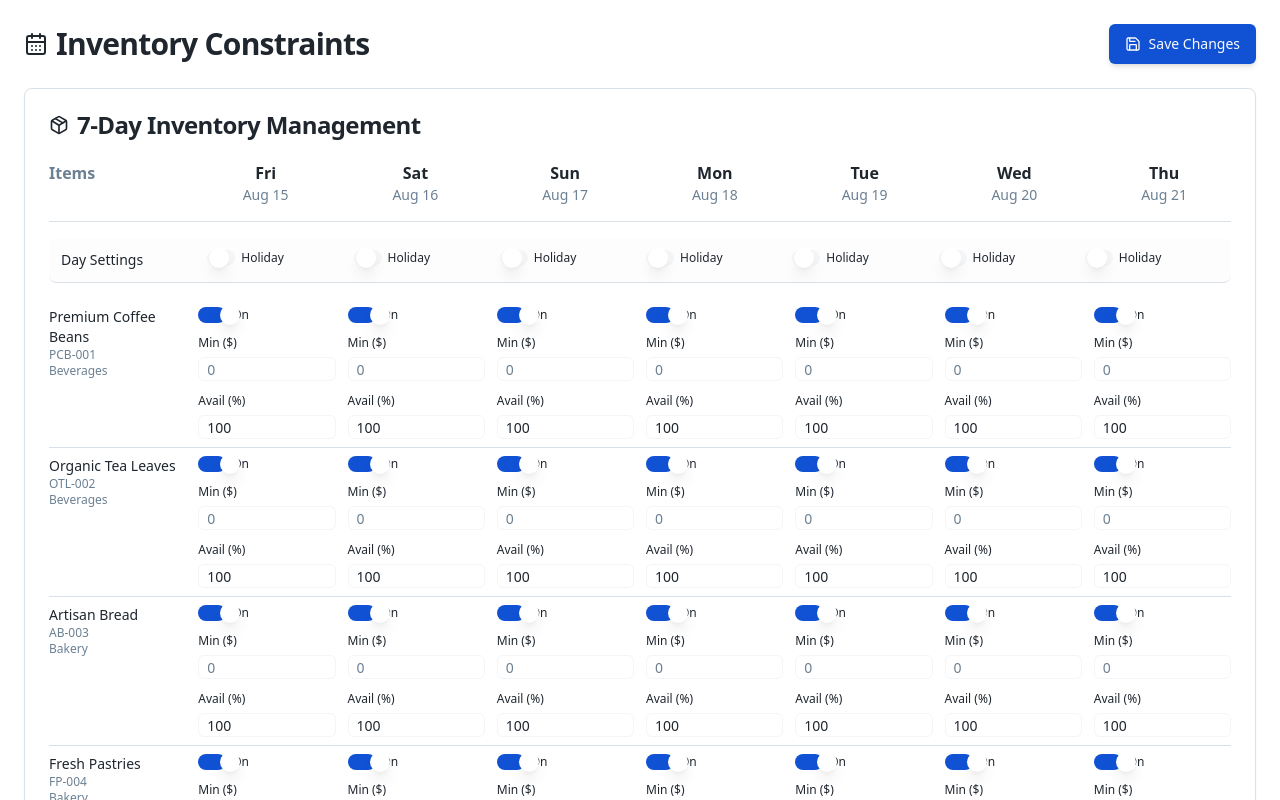
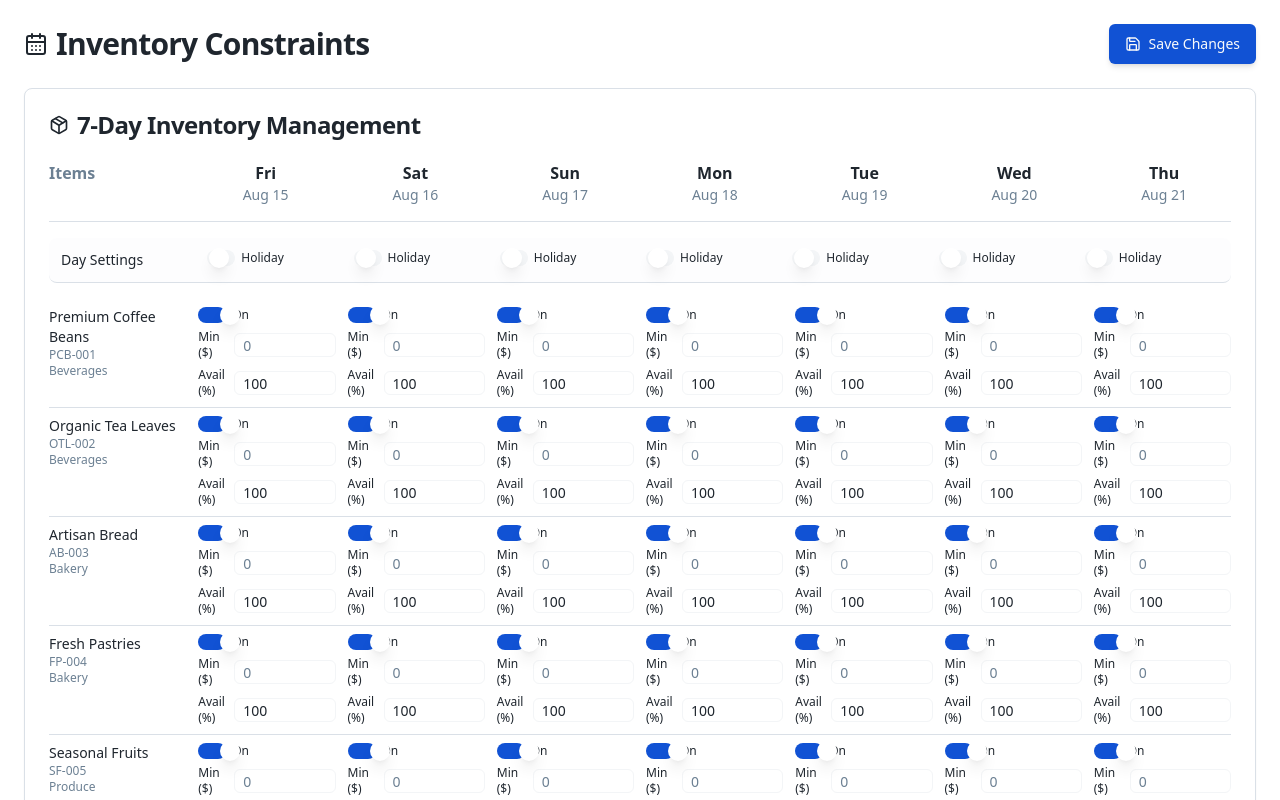
Before and after one commit to RomalRoy/retailer-wholesaler, a React (Vite) app: page /inventory-constraints in a window 1280 px wide. Shown: the top 800 px of the page. Built offline with nearby package versions, Linux system fonts and the light colour scheme.

Commit message:
Refactor inventory constraints layout
Arrange "min order" and "availability" fields into single-line layouts for improved space utilization on the inventory constraints page.

```diff
--- a/src/pages/InventoryConstraints.tsx
+++ b/src/pages/InventoryConstraints.tsx
@@ -185,26 +185,26 @@ const InventoryConstraints = () => {
                         </Label>
                       </div>
 
-                      <div className="space-y-1">
-                        <Label className="text-xs">Min ($)</Label>
+                      <div className="flex items-center space-x-1">
+                        <Label className="text-xs w-8">Min ($)</Label>
                         <Input
                           type="number"
                           placeholder="0"
                           value={productConstraints[day.key]?.[item.id]?.minOrderValue || ""}
                           onChange={(e) => updateProductConstraint(day.key, item.id, 'minOrderValue', e.target.value)}
-                          className="h-6 text-xs px-2"
+                          className="h-6 text-xs px-2 flex-1"
                           disabled={dayConstraints[day.key]?.isHoliday || productConstraints[day.key]?.[item.id]?.isDisabled}
                         />
                       </div>
 
-                      <div className="space-y-1">
-                        <Label className="text-xs">Avail (%)</Label>
+                      <div className="flex items-center space-x-1">
+                        <Label className="text-xs w-8">Avail (%)</Label>
                         <Input
                           type="number"
                           placeholder="100"
                           value={productConstraints[day.key]?.[item.id]?.availability || ""}
                           onChange={(e) => updateProductConstraint(day.key, item.id, 'availability', e.target.value)}
-                          className="h-6 text-xs px-2"
+                          className="h-6 text-xs px-2 flex-1"
                           max="100"
                           disabled={dayConstraints[day.key]?.isHoliday || productConstraints[day.key]?.[item.id]?.isDisabled}
                         />
```
